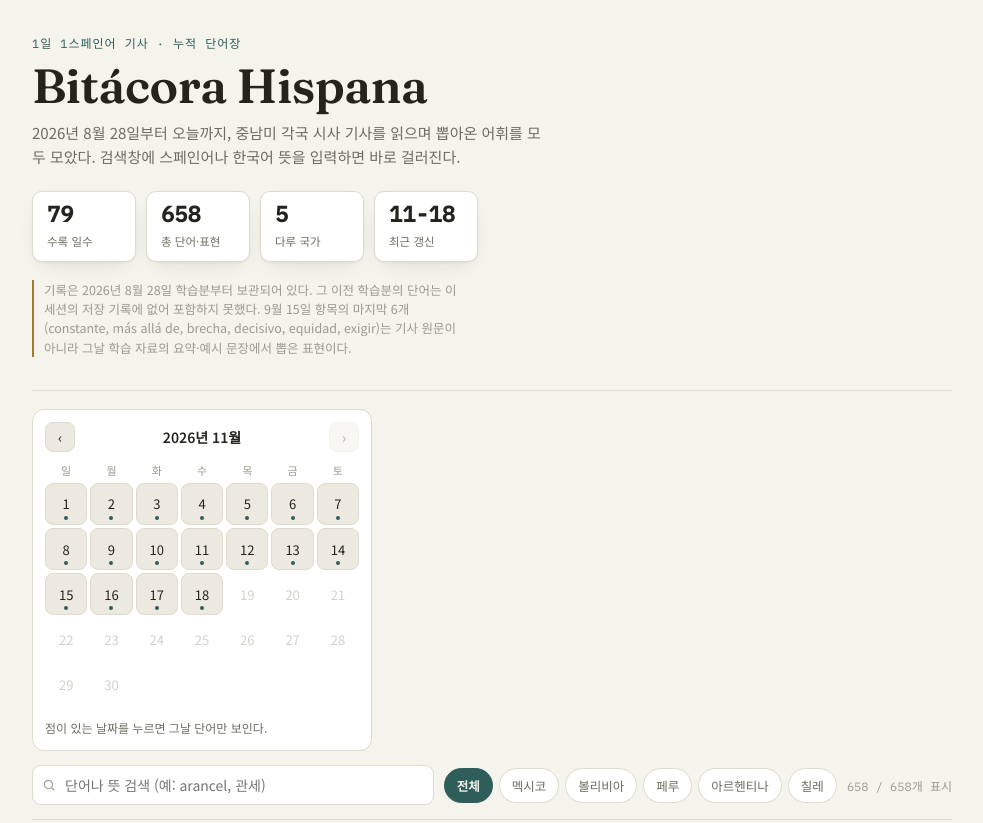
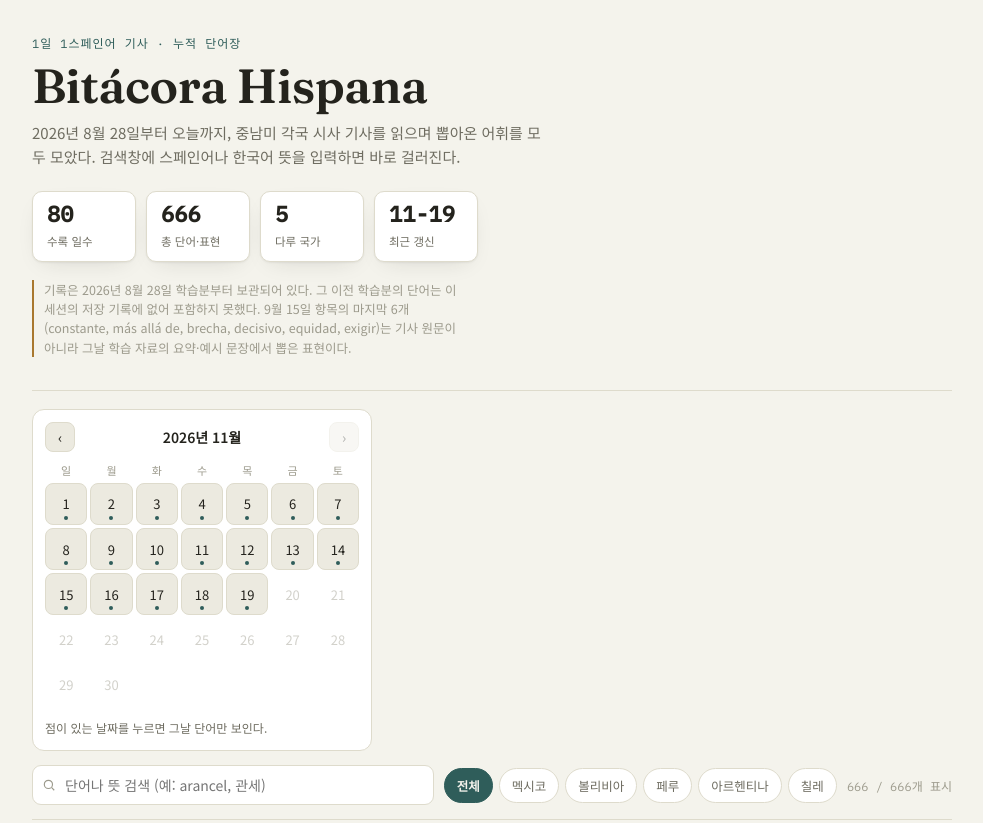
Before and after one commit to gilsy02/Bitacora-hispana, a plain HTML site: page index.html in a window 1280 px wide. Shown: the top 823 px of the page, without its empty margins (148-1131 px from the left). Drawn offline with Linux system fonts and the light colour scheme.

Commit message:
Add 2026-11-19 vocabulary
Co-Authored-By: Claude Opus 5.5 <noreply@anthropic.com>
Claude-Session: https://claude.ai/code/session_01XxmwwLdUcMbk4yhLW8FApW

```diff
--- a/index.html
+++ b/index.html
@@ -1234,6 +1234,16 @@ const DATA = [
   {es:"encargado de negocios", pos:"명사구(남)", ko:"대리대사", ex:"Desde 2008, ambos países mantienen relaciones a través de encargados de negocios.", exKo:"2008년 이후 양국은 대리대사를 통해 관계를 유지해 왔다."},
   {es:"expulsar (expulsó, expulsada)", pos:"동사", ko:"추방하다", ex:"En 2008, Evo Morales expulsó al representante estadounidense Philip Goldberg.", exKo:"2008년 에보 모랄레스는 미국 대표 필립 골드버그를 추방했다."},
   {es:"recomposición", pos:"명사(여)", ko:"재정립, 재구성", ex:"La designación se enmarca en la recomposición de la relación bilateral.", exKo:"이번 지명은 양국 관계 재정립의 틀 안에서 이뤄진다."}
+]},
+{date:"2026-11-19", country:"mx", countryName:"멕시코", cat:"역사·문화유산(INAH 고고학위원회 위기)", title:"Consejo de Arqueología, entre la opacidad y la inoperancia", source:"El Universal, 2026-11-18", words:[
+  {es:"opacidad", pos:"명사(여)", ko:"불투명성, 투명성 부족", ex:"Los arqueólogos denuncian la opacidad del Consejo de Arqueología.", exKo:"고고학자들은 고고학위원회의 불투명성을 고발한다."},
+  {es:"salvamento arqueológico", pos:"명사구(남)", ko:"구제 발굴(개발 사업 전 긴급 발굴)", ex:"El salvamento arqueológico del Tren Maya sigue bajo críticas.", exKo:"마야 열차 구제 발굴은 여전히 비판을 받고 있다."},
+  {es:"patrimonio", pos:"명사(남)", ko:"(문화)유산", ex:"Los expertos temen daños irreversibles al patrimonio de México.", exKo:"전문가들은 멕시코 유산에 돌이킬 수 없는 피해가 생길까 우려한다."},
+  {es:"atentar contra", pos:"동사구(atentar, 기사: atentar 부정사)", ko:"~을 해치다, 훼손하다", ex:"Ninguna obra pública debe atentar contra el patrimonio arqueológico.", exKo:"어떤 공공사업도 고고학 유산을 훼손해서는 안 된다."},
+  {es:"presentar una denuncia", pos:"동사구(presentar, 기사: presentó 계열)", ko:"고발장을 제출하다, 고발하다", ex:"En julio, un grupo de investigadores presentó una denuncia ante la FGR.", exKo:"7월에 한 연구자 그룹이 연방검찰청(FGR)에 고발장을 제출했다."},
+  {es:"deshabilitar", pos:"동사(기사: fue deshabilitada)", ko:"비활성화하다, 접속을 막다", ex:"La página web del Consejo fue deshabilitada tras los escándalos.", exKo:"위원회 웹사이트는 잇단 추문 뒤 비활성화되었다."},
+  {es:"estatutos", pos:"명사(남·복수)", ko:"정관, 규약", ex:"El Consejo modificó sus estatutos y reglamentos.", exKo:"위원회는 정관과 규정을 바꿨다."},
+  {es:"a modo", pos:"관용 표현", ko:"(권력의) 입맛에 맞춘, 순응적인", ex:"Según Sánchez, hoy existe un Consejo a modo.", exKo:"산체스에 따르면 지금은 입맛에 맞춘 위원회가 존재한다."}
 ]}
 ];
 
```
